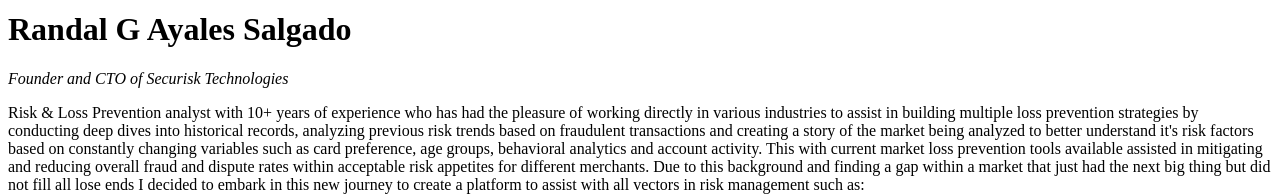
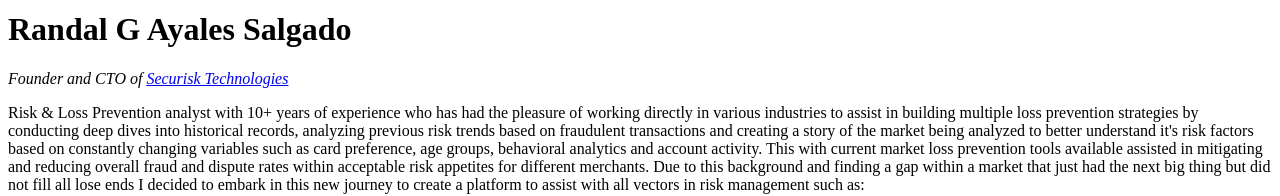
Before and after one commit to rgayaless/reimagined-waffle, a plain HTML site: page Personal Site/index.html in a window 1280 px wide. Shown: the part 318-514 px from the top of the page. Drawn offline with Linux system fonts and the light colour scheme.

Commit message:
Hyperlink to LinkedIn

```diff
--- a/Personal Site/index.html
+++ b/Personal Site/index.html
@@ -8,7 +8,7 @@
 <body>
     <img src="https://media-exp1.licdn.com/dms/image/C4E03AQF_2OOIkuL1hg/profile-displayphoto-shrink_100_100/0/1662593410526?e=1673481600&v=beta&t=NzzxYmrBSsHqNMo7vZ1HCG08-XTYcBsu9gH2Td8zpI0" alt="Randal Curriculum">
     <h1>Randal G Ayales Salgado</h1>
-    <p><em>Founder and CTO of Securisk Technologies</em></p>
+    <p><em>Founder and CTO of <a href="https://www.linkedin.com/in/randal-g-a-7516a377/">Securisk Technologies</a></em></p>
     <p>Risk & Loss Prevention analyst with 10+ years of experience who has had the pleasure of working directly in various industries to assist in building multiple loss prevention
         strategies by conducting deep dives into historical records, analyzing previous risk trends based on fraudulent transactions and creating a story of the market being analyzed
         to better understand it's risk factors based on constantly changing variables such as card preference, age groups, behavioral analytics and account activity. This with current market loss
```
